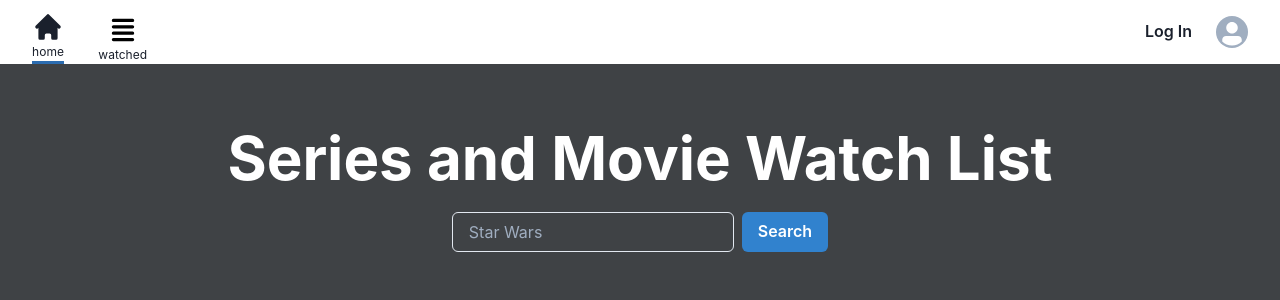
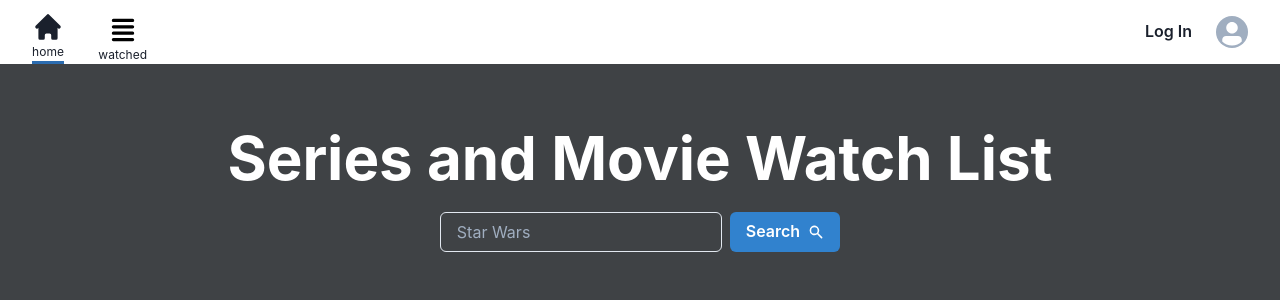
Before and after one commit to aandrade1980/series-movie-watch-list, a Next.js app: page / in a window 1280 px wide. Shown: the top 300 px of the page. Built offline with nearby package versions, Linux system fonts and the light colour scheme; no server answers.

Commit message:
Moved search form to his own component

```diff
--- a/components/Icons.jsx
+++ b/components/Icons.jsx
@@ -42,3 +42,14 @@ export const CheckedIcon = props => (
     />
   </Icon>
 );
+
+export const SearchIcon = props => (
+  <Icon viewBox="0 0 20 20" {...props}>
+    <path
+      fill="currentColor"
+      fillRule="evenodd"
+      d="M8 4a4 4 0 100 8 4 4 0 000-8zM2 8a6 6 0 1110.89 3.476l4.817 4.817a1 1 0 01-1.414 1.414l-4.816-4.816A6 6 0 012 8z"
+      clipRule="evenodd"
+    />
+  </Icon>
+);
--- /dev/null
+++ b/components/SearchForm.jsx
@@ -0,0 +1,35 @@
+import { Box, Button, Flex, Input } from '@chakra-ui/react';
+import { useForm } from 'react-hook-form';
+import { SearchIcon } from './Icons';
+
+export default function SearchForm({ isLoading, searchValue, setSearchValue }) {
+  const { register, handleSubmit } = useForm();
+
+  const onSubmit = ({ inputValue }) => {
+    setSearchValue(inputValue);
+    localStorage.setItem('searchValue', inputValue);
+  };
+
+  return (
+    <Box mb={6}>
+      <Flex as="form" onSubmit={handleSubmit(onSubmit)}>
+        <Flex mr={2} flexDir="column">
+          <Input
+            placeholder="Star Wars"
+            type="text"
+            defaultValue={searchValue}
+            {...register('inputValue', { required: true })}
+          />
+        </Flex>
+        <Button
+          colorScheme="blue"
+          type="submit"
+          disabled={isLoading}
+          rightIcon={<SearchIcon />}
+        >
+          Search
+        </Button>
+      </Flex>
+    </Box>
+  );
+}
--- a/pages/index.js
+++ b/pages/index.js
@@ -1,12 +1,12 @@
 import Head from 'next/head';
 import { useState } from 'react';
-import { useForm } from 'react-hook-form';
 import { useQuery } from 'react-query';
-import { Box, Button, Flex, Heading, Input, Spinner } from '@chakra-ui/react';
+import { Flex, Heading, Spinner } from '@chakra-ui/react';
 
 import { fetchMoviesAndSeries } from '@/utils/fetch';
 
 import MovieList from '@/components/MovieList';
+import SearchForm from '@/components/SearchForm';
 
 import styles from '@/styles/Home.module.css';
 
@@ -21,13 +21,6 @@ export default function Home() {
     ['moviesAndSeries', searchValue],
     () => fetchMoviesAndSeries(searchValue)
   );
-
-  const { register, handleSubmit } = useForm();
-
-  const onSubmit = ({ inputValue }) => {
-    setSearchValue(inputValue);
-    localStorage.setItem('searchValue', inputValue);
-  };
 
   if (isError) {
     return <span>Error: {error.message}</span>;
@@ -46,27 +39,11 @@ export default function Home() {
           Series and Movie Watch List
         </Heading>
 
-        <Box mb={6}>
-          <Flex as="form" onSubmit={handleSubmit(onSubmit)}>
-            <Flex mr={2} flexDir="column">
-              <Input
-                placeholder="Star Wars"
-                type="text"
-                defaultValue={searchValue}
-                {...register('inputValue', { required: true })}
-              />
-            </Flex>
-            <Button
-              colorScheme="blue"
-              type="submit"
-              isLoading={isLoading}
-              loadingText="Searching"
-              spinnerPlacement="end"
-            >
-              Search
-            </Button>
-          </Flex>
-        </Box>
+        <SearchForm
+          searchValue={searchValue}
+          setSearchValue={setSearchValue}
+          isLoading={isLoading}
+        />
 
         {isLoading && (
           <Flex alignItems="center" h="md">
```
